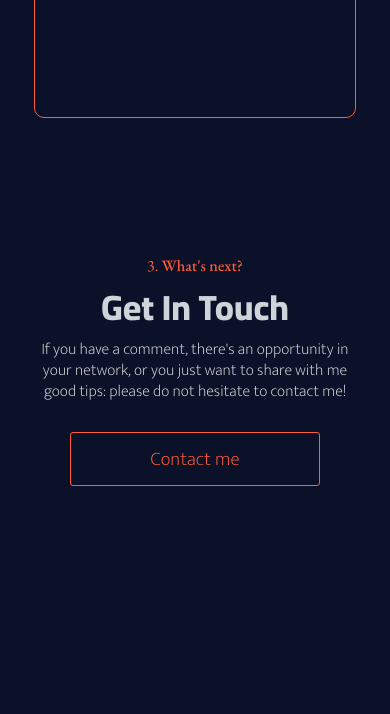
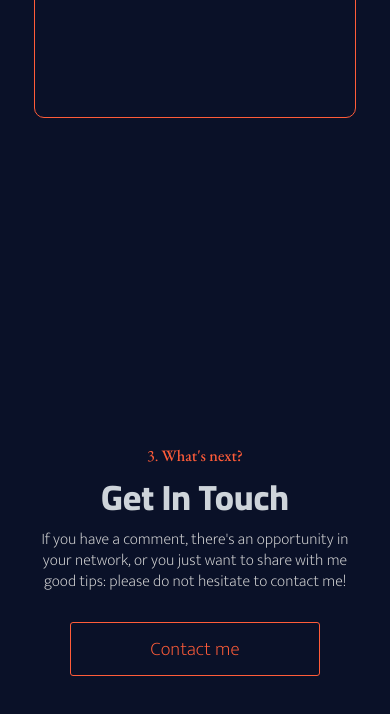
Before and after one commit to RomainBasly/romainbasly.github.io, an Astro site: page /about in a window 390 px wide. Shown: the part 3109-3823 px from the top of the page. Before the commit the page ends 3703 px from the top, so only its background shows below. Built offline with nearby package versions, Linux system fonts and the light colour scheme; Astro itself is replaced by a stand-in of ours.

Commit message:
fix UI little issues with the sidebar and disposition of elements inside aboutme Page

```diff
--- a/src/components/elements/AboutMe/index.css
+++ b/src/components/elements/AboutMe/index.css
@@ -14,6 +14,9 @@
   }
   @media screen and (max-width: 500px) {
     padding: 10px 25px;
+  }
+  @media screen and (max-width: 360px) {
+    padding: 10px;
   }
 }
 
--- a/src/components/elements/ContactMe/index.css
+++ b/src/components/elements/ContactMe/index.css
@@ -15,31 +15,10 @@
   }
 
   @media screen and (max-width: 540px) {
-    padding: 10px 20px;
-    padding-bottom: 100px;
+    padding: 200px 20px;
   }
-
   @media screen and (max-width: 360px) {
-    padding: 10px 20px;
-  }
-
-  @media screen and (max-width: 290px) {
-    padding: 10px 20px;
-  }
-
-  /* iPhone XR */
-  @media only screen and (device-width: 414px) and (device-height: 896px) {
-    padding: 10px 20px;
-  }
-
-  /* Samsung Galaxy S20 */
-  @media only screen and (device-width: 412px) and (device-height: 915px) {
-    padding: 10px 20px;
-  }
-
-  /* iPad */
-  @media only screen and (device-width: 820px) and (device-height: 1180px) {
-    padding: 10px 20px;
+    padding: 150px 20px;
   }
 }
 
--- a/src/components/elements/NavBarContainer/NavBar/index.css
+++ b/src/components/elements/NavBarContainer/NavBar/index.css
@@ -8,6 +8,7 @@
   justify-content: flex-start;
   position: fixed;
   top: 0;
+  left: 0;
   z-index: 21;
   font-size: 1rem;
   align-items: center;
@@ -21,6 +22,10 @@
   width: 100%;
   align-items: center;
   padding: 60px;
+
+  @media screen and (max-width: 360px) {
+    padding: 20px;
+  }
 }
 
 .nav-menu {
```
